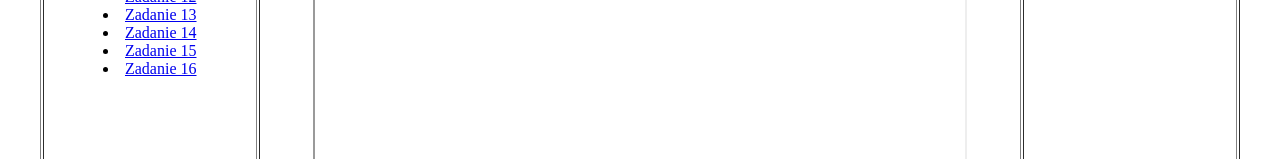
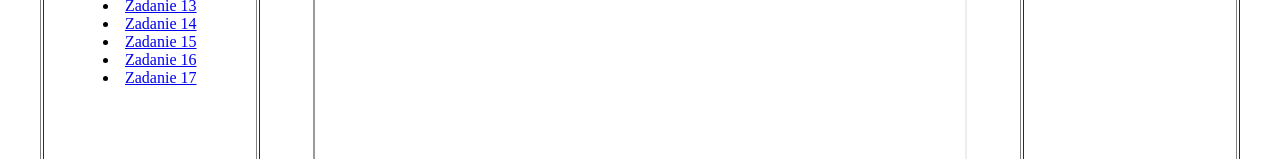
Before and after one commit to Goszka2137/css, a plain HTML site: page index.html in a window 1280 px wide. Shown: the part 433-592 px from the top of the page. Drawn offline with Linux system fonts and the light colour scheme.

Commit message:
Update index.html

```diff
--- a/index.html
+++ b/index.html
@@ -48,7 +48,8 @@
  					<br>
  		 <li><a href="zadanie16_Cuper.html" target="strony">Zadanie 16</a>
       <br>
-
+ 			<li><a href="zadanie17_Cupe.html" target="strony">Zadanie 17</a>
+      <br>
  		        </td>
  			</ul>
 
```
